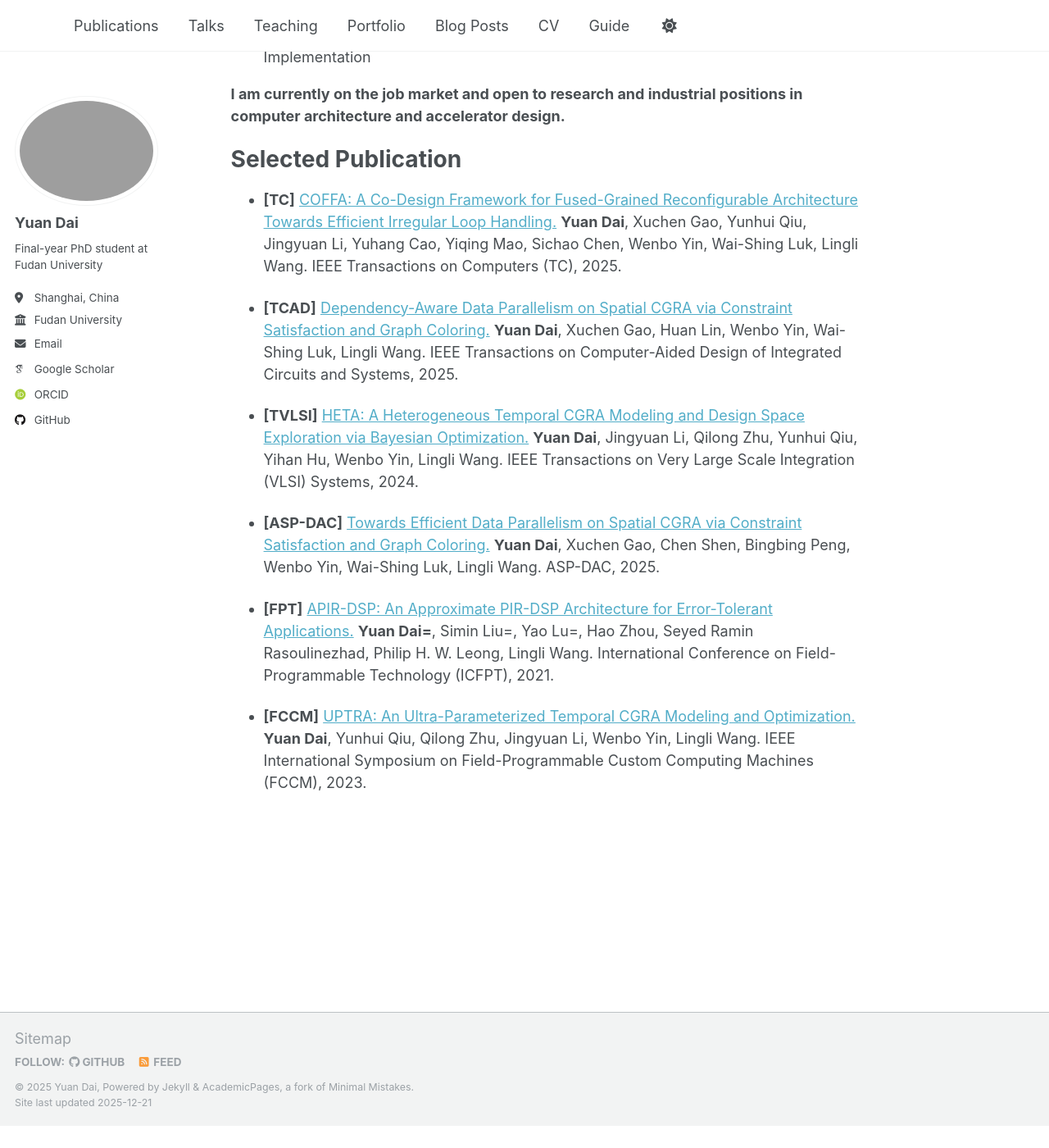
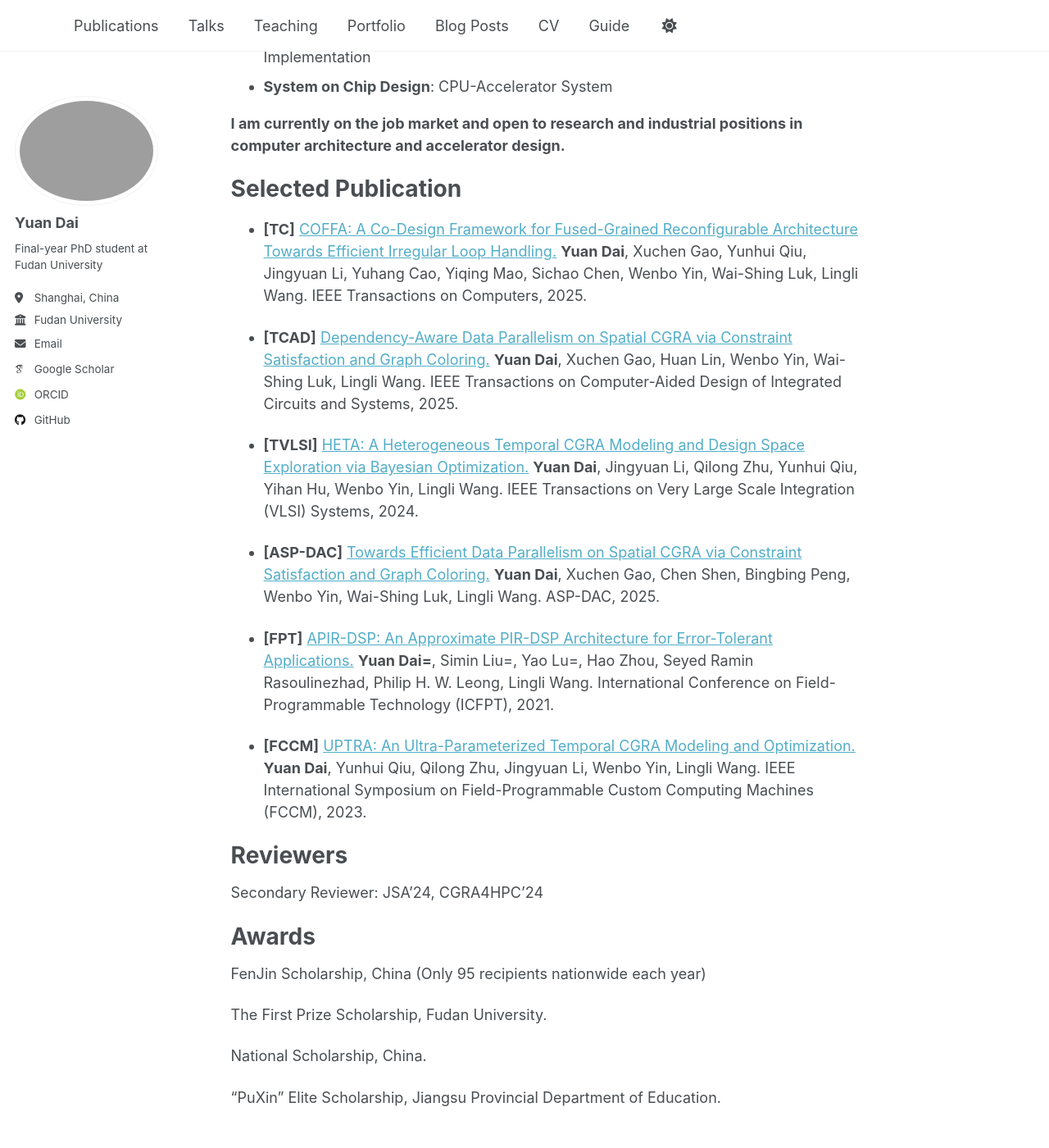
Before and after one commit to Dai-dirk/Dai-dirk.github.io, a Jekyll site: the page built from _pages/about.md, in a window 1280 px wide and 1400 px high, scrolled down 420 px. Shown: the whole window at 82% size. Built offline with Jekyll 4.4.1, drawn with Linux system fonts in a browser that asks for light colours; some web fonts are replaced; before the commit the page ends 1793 px from its top, so only the background shows below that.

Commit message:
Update about.md

```diff
--- a/_pages/about.md
+++ b/_pages/about.md
@@ -14,6 +14,7 @@ My research interests mainly include:
 - **Reconfigurable Architecture: Hardware**: Coarse-grained reconfigurable architectures (CGRA), Field Programmable Gate Array (FPGA)
 - **Reconfigurable Architecture: Software**: CGRA Compiler (e.g., LLVM-based Front-end, CGRA Mapping), FPGA CAD (e.g., Synthesis flow for DSP block)
 - **Approximate Computing**: Transcendental Function Approximation and Hardware Implementation
+- **System on Chip Design**: CPU-Accelerator System
 
 **I am currently on the job market and open to research and industrial positions in computer architecture and accelerator design.**
 
@@ -21,7 +22,7 @@ Selected Publication
 ======
 - **[TC]** [COFFA: A Co-Design Framework for Fused-Grained Reconfigurable Architecture Towards Efficient Irregular Loop Handling.](https://ieeexplore.ieee.org/document/11062918)
 **Yuan Dai**, Xuchen Gao, Yunhui Qiu, Jingyuan Li, Yuhang Cao, Yiqing Mao, Sichao Chen, Wenbo Yin, Wai-Shing Luk, Lingli Wang.
-IEEE Transactions on Computers (TC), 2025.
+IEEE Transactions on Computers, 2025.
 
 - **[TCAD]** [Dependency-Aware Data Parallelism on Spatial CGRA via Constraint Satisfaction and Graph Coloring.](https://ieeexplore.ieee.org/document/11296830)
 **Yuan Dai**, Xuchen Gao, Huan Lin, Wenbo Yin, Wai-Shing Luk, Lingli Wang.
@@ -43,3 +44,19 @@ International Conference on Field-Programmable Technology (ICFPT), 2021.
 - **[FCCM]** [UPTRA: An Ultra-Parameterized Temporal CGRA Modeling and Optimization.](https://ieeexplore.ieee.org/document/10171542)
 **Yuan Dai**, Yunhui Qiu, Qilong Zhu, Jingyuan Li, Wenbo Yin, Lingli Wang.
 IEEE International Symposium on Field-Programmable Custom Computing Machines (FCCM), 2023.
+
+
+Reviewers
+======
+Secondary Reviewer: JSA'24, CGRA4HPC'24
+
+
+Awards
+======
+FenJin Scholarship, China (Only 95 recipients nationwide each year)
+
+The First Prize Scholarship, Fudan University.
+
+National Scholarship, China.
+
+"PuXin" Elite Scholarship, Jiangsu Provincial Department of Education.
```
